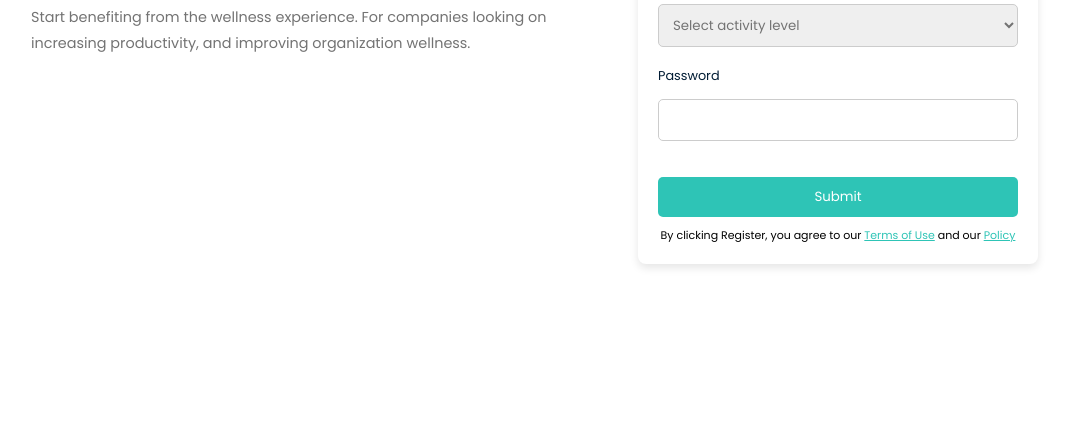
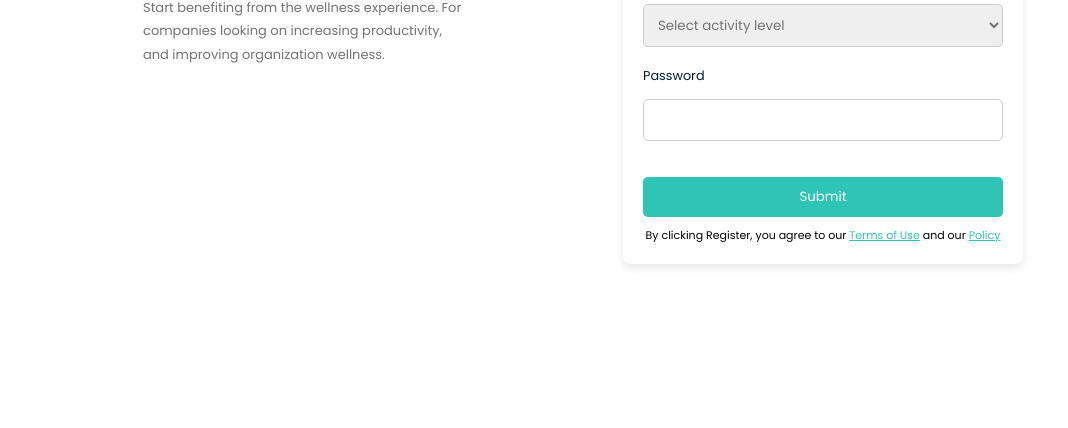
Before and after one commit to emmypuch/individual-signup-up, a plain HTML site: page index.html in a window 1280 px wide. Shown: the part 372-800 px from the top of the page, without its empty margins (17-1085 px from the left). Drawn offline with Linux system fonts and the light colour scheme.

Commit message:
modified css

```diff
--- a/signup.css
+++ b/signup.css
@@ -9,15 +9,13 @@
 
 .wrapper {
     display: grid;
-    grid-template-columns: repeat(2, 1fr);
+    grid-template-columns: 1fr 1fr;
     align-items: center;
-    gap: 30px;
 }
 
 /* Logo Section */
 .logo-section {
-    padding: 3rem;
-    max-width: 800px;
+    padding: 10rem;
 }
 
 h1 {
@@ -26,7 +24,7 @@ h1 {
 }
 
 .heading p {
-    font-size: 0.9rem;
+    font-size: 13px;
     color: #737373;
     margin-top: 15px;
     line-height: 1.8;
@@ -180,4 +178,9 @@ a {
     .heading-mobile img {
         width: 50px;
     }
+
+    .flex {
+        display: flex;
+        flex-direction: column;
+    }
 }
```
